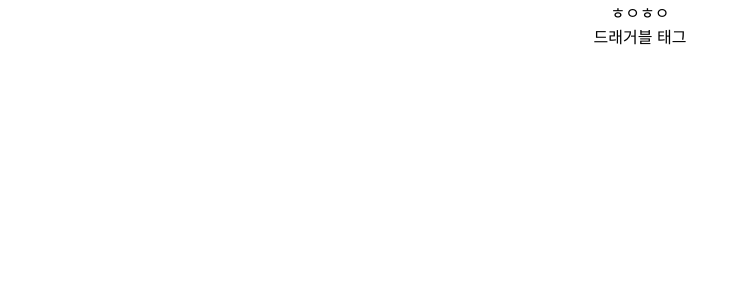
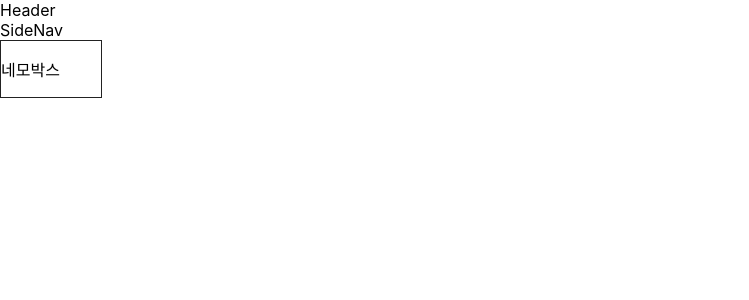
Before and after one commit to mael1657/draggable-test, a React (Create React App) app: page / in a window 1280 px wide. Shown: the top 300 px of the page, without its empty margins (0-749 px from the left). Built offline with nearby package versions, Linux system fonts and the light colour scheme.

Commit message:
레이아웃

```diff
--- a/src/App.css
+++ b/src/App.css
@@ -1,38 +1,5 @@
-.App {
-  text-align: center;
+.square {
+  border: 1px solid #222;
+  display: block;
+  width: 100px;
 }
-
-.App-logo {
-  height: 40vmin;
-  pointer-events: none;
-}
-
-@media (prefers-reduced-motion: no-preference) {
-  .App-logo {
-    animation: App-logo-spin infinite 20s linear;
-  }
-}
-
-.App-header {
-  background-color: #282c34;
-  min-height: 100vh;
-  display: flex;
-  flex-direction: column;
-  align-items: center;
-  justify-content: center;
-  font-size: calc(10px + 2vmin);
-  color: white;
-}
-
-.App-link {
-  color: #61dafb;
-}
-
-@keyframes App-logo-spin {
-  from {
-    transform: rotate(0deg);
-  }
-  to {
-    transform: rotate(360deg);
-  }
-}
--- a/src/App.jsx
+++ b/src/App.jsx
@@ -1,14 +1,11 @@
 import React from "react";
 import "./App.css";
-import Draggable from "react-draggable";
+import AppRouter from "./router/AppRouter";
 
 function App() {
   return (
     <div className="App">
-      <Draggable>
-        <div>ㅎㅇㅎㅇ</div>
-      </Draggable>
-      <div draggable>드래거블 태그</div>
+      <AppRouter />
     </div>
   );
 }
--- /dev/null
+++ b/src/components/Header.jsx
@@ -0,0 +1,7 @@
+import React from "react";
+
+const Header = () => {
+  return <div>Header</div>;
+};
+
+export default Header;
--- /dev/null
+++ b/src/components/Module.jsx
@@ -0,0 +1,9 @@
+import React from "react";
+
+export const Square = (props) => {
+  return (
+    <div className="square">
+      <p>{props.content}</p>
+    </div>
+  );
+};
--- /dev/null
+++ b/src/components/SideNav.jsx
@@ -0,0 +1,7 @@
+import React from "react";
+
+const SideNav = () => {
+  return <div>SideNav</div>;
+};
+
+export default SideNav;
--- /dev/null
+++ b/src/pages/Main.jsx
@@ -0,0 +1,14 @@
+import React from "react";
+import { Square } from "../components/Module";
+
+const Main = () => {
+  return (
+    <div className="wrap">
+      <div className="content">
+        <Square content={"네모박스"} />
+      </div>
+    </div>
+  );
+};
+
+export default Main;
--- /dev/null
+++ b/src/router/AppRouter.jsx
@@ -0,0 +1,19 @@
+import React from "react";
+import { BrowserRouter, Routes, Route } from "react-router-dom";
+import Header from "../components/Header";
+import SideNav from "../components/SideNav";
+import Main from "../pages/Main";
+
+const AppRouter = () => {
+  return (
+    <BrowserRouter>
+      <Header />
+      <SideNav />
+      <Routes>
+        <Route path="/" element={<Main />} />
+      </Routes>
+    </BrowserRouter>
+  );
+};
+
+export default AppRouter;
```
